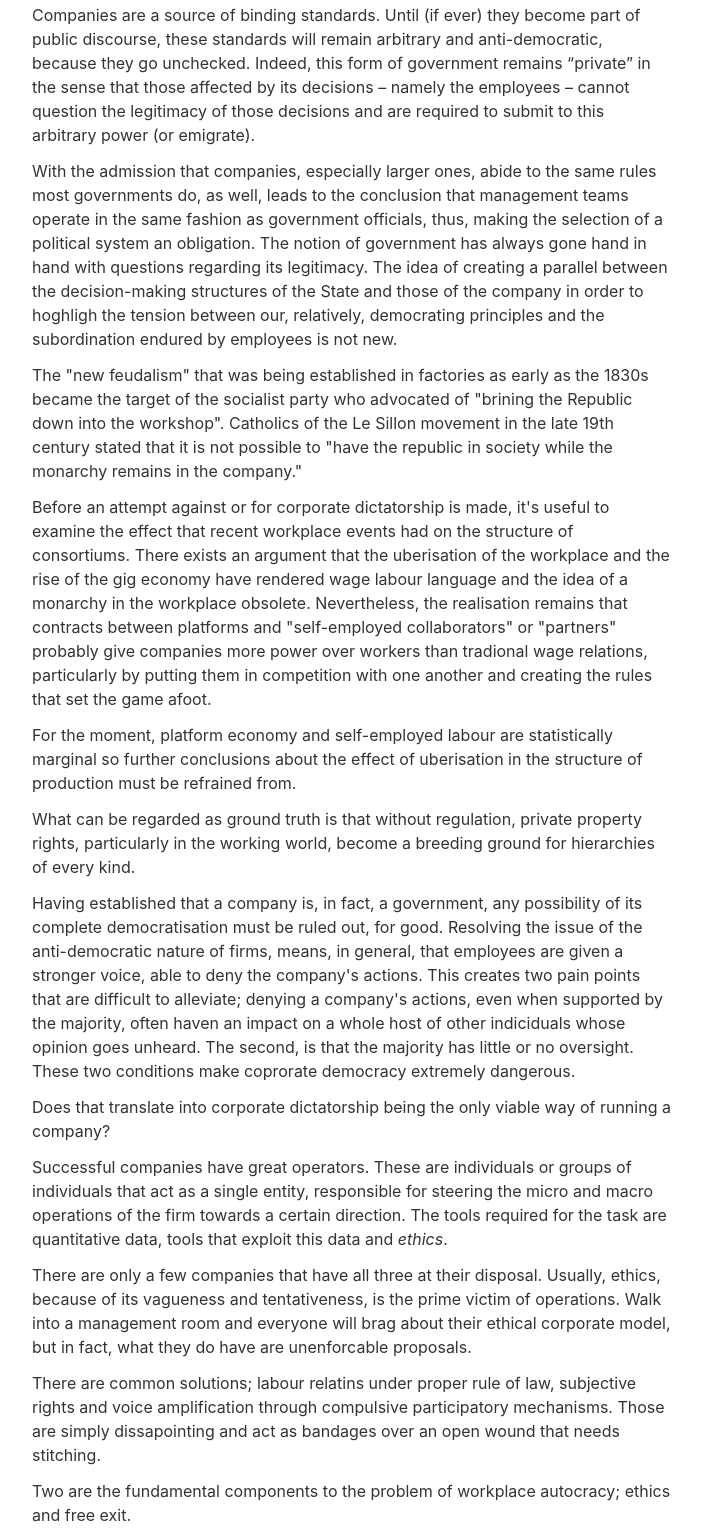
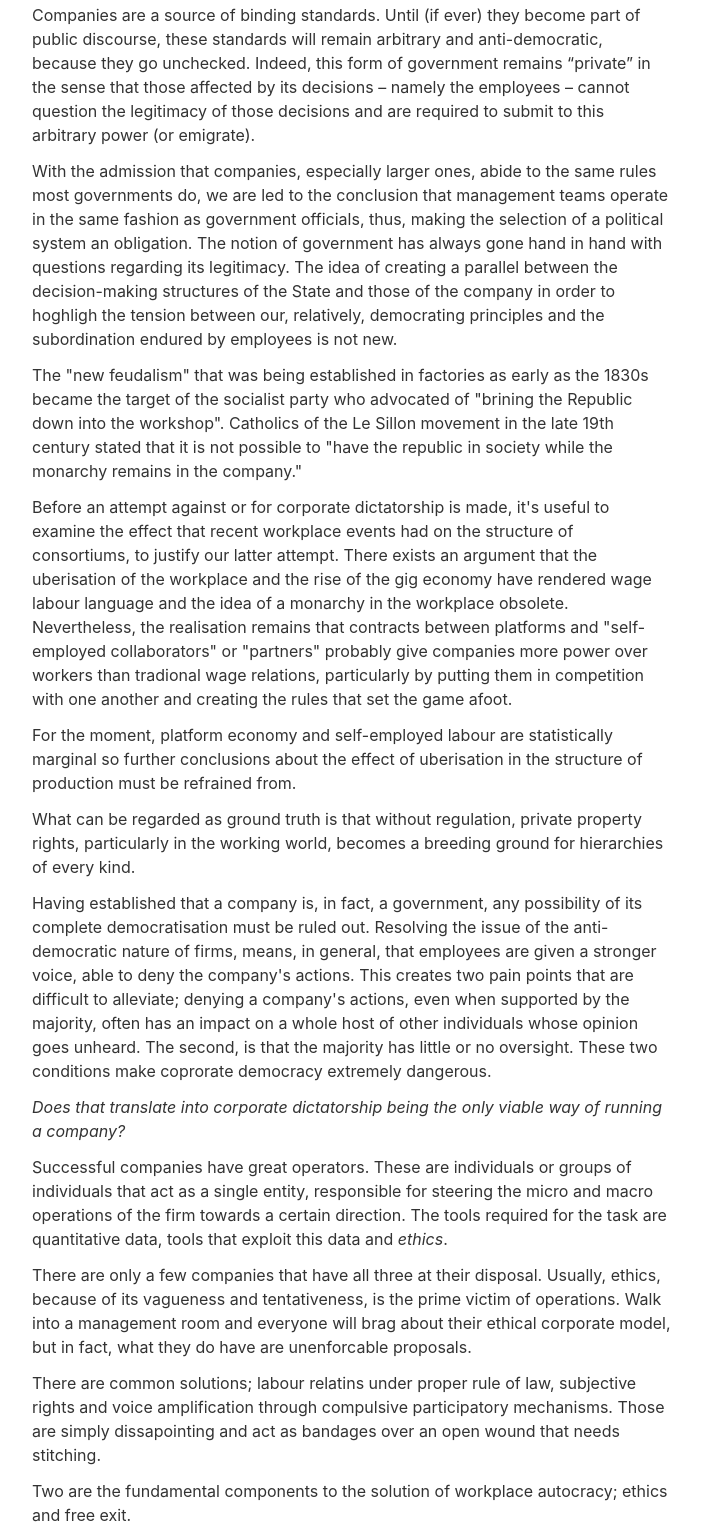
Before and after one commit to ar363/eleventy-stylus-blog-theme, an Eleventy site: page posts/ethical-corporate-dictatorship.md in a window 1280 px wide. Shown: the part 400-1930 px from the top of the page, without its empty margins (288-989 px from the left). Built offline with nearby package versions, Linux system fonts and the light colour scheme; Eleventy itself is replaced by a stand-in of ours; files that its build step writes are made by us from their sources.

Commit message:
Update ethical-corporate-dictatorship.md

```diff
--- a/posts/ethical-corporate-dictatorship.md
+++ b/posts/ethical-corporate-dictatorship.md
@@ -13,19 +13,19 @@ tags:
 
 Companies are a source of binding standards. Until (if ever) they become part of public discourse, these standards will remain arbitrary and anti-democratic, because they go unchecked. Indeed, this form of government remains “private” in the sense that those affected by its decisions – namely the employees – cannot question the legitimacy of those decisions and are required to submit to this arbitrary power (or emigrate).
 
-With the admission that companies, especially larger ones, abide to the same rules most governments do, as well, leads to the conclusion that management teams operate in the same fashion as government officials, thus, making the selection of a political system an obligation. The notion of government has always gone hand in hand with questions regarding its legitimacy. The idea of creating a parallel between the decision-making structures of the State and those of the company in order to hoghligh the tension between our, relatively, democrating principles and the subordination endured by employees is not new.
+With the admission that companies, especially larger ones, abide to the same rules most governments do, we are led to the conclusion that management teams operate in the same fashion as government officials, thus, making the selection of a political system an obligation. The notion of government has always gone hand in hand with questions regarding its legitimacy. The idea of creating a parallel between the decision-making structures of the State and those of the company in order to hoghligh the tension between our, relatively, democrating principles and the subordination endured by employees is not new.
 
 The "new feudalism" that was being established in factories as early as the 1830s became the target of the socialist party who advocated of "brining the Republic down into the workshop". Catholics of the Le Sillon movement in the late 19th century stated that it is not possible to "have the republic in society while the monarchy remains in the company."
 
-Before an attempt against or for corporate dictatorship is made, it's useful to examine the effect that recent workplace events had on the structure of consortiums. There exists an argument that the uberisation of the workplace and the rise of the gig economy have rendered wage labour language and the idea of a monarchy in the workplace obsolete. Nevertheless, the realisation remains that contracts between platforms and "self-employed collaborators" or "partners" probably give companies more power over workers than tradional wage relations, particularly by putting them in competition with one another and creating the rules that set the game afoot.
+Before an attempt against or for corporate dictatorship is made, it's useful to examine the effect that recent workplace events had on the structure of consortiums, to justify our latter attempt. There exists an argument that the uberisation of the workplace and the rise of the gig economy have rendered wage labour language and the idea of a monarchy in the workplace obsolete. Nevertheless, the realisation remains that contracts between platforms and "self-employed collaborators" or "partners" probably give companies more power over workers than tradional wage relations, particularly by putting them in competition with one another and creating the rules that set the game afoot.
 
 For the moment, platform economy and self-employed labour are statistically marginal so further conclusions about the effect of uberisation in the structure of production must be refrained from.
 
-What can be regarded as ground truth is that without regulation, private property rights, particularly in the working world, become a breeding ground for hierarchies of every kind.
+What can be regarded as ground truth is that without regulation, private property rights, particularly in the working world, becomes a breeding ground for hierarchies of every kind.
 
-Having established that a company is, in fact, a government, any possibility of its complete democratisation must be ruled out, for good. Resolving the issue of the anti-democratic nature of firms, means, in general, that employees are given a stronger voice, able to deny the company's actions. This creates two pain points that are difficult to alleviate; denying a company's actions, even when supported by the majority, often haven an impact on a whole host of other indiciduals whose opinion goes unheard. The second, is that the majority has little or no oversight. These two conditions make coprorate democracy extremely dangerous.
+Having established that a company is, in fact, a government, any possibility of its complete democratisation must be ruled out. Resolving the issue of the anti-democratic nature of firms, means, in general, that employees are given a stronger voice, able to deny the company's actions. This creates two pain points that are difficult to alleviate; denying a company's actions, even when supported by the majority, often has an impact on a whole host of other individuals whose opinion goes unheard. The second, is that the majority has little or no oversight. These two conditions make coprorate democracy extremely dangerous.
 
-Does that translate into corporate dictatorship being the only viable way of running a company?
+_Does that translate into corporate dictatorship being the only viable way of running a company?_
 
 Successful companies have great operators. These are individuals or groups of individuals that act as a single entity, responsible for steering the micro and macro operations of the firm towards a certain direction. The tools required for the task are quantitative data, tools that exploit this data and *ethics*.
 
@@ -33,14 +33,14 @@ There are only a few companies that have all three at their disposal. Usually, e
 
 There are common solutions; labour relatins under proper rule of law, subjective rights and voice amplification through compulsive participatory mechanisms. Those are simply dissapointing and act as bandages over an open wound that needs stitching.
 
-Two are the fundamental components to the problem of workplace autocracy; ethics and free exit.
+Two are the fundamental components to the solution of workplace autocracy; ethics and free exit.
 
 A regulatory model based on moral principles that systematizes, defends and recommends concepts of right behavior across all levels of the organization along with the true freedom of exit can liberate the workplace of pathogenic behavior, forcing the survival of the fittest, both among the citizens but also among the companies paritcipating in a free market.
 
 Contractual barriers, such as noncompetes that bar employees from working for companies in the same industry must be the first victim of ethical corporate dictatorhsips. Especially in high-demand markets, the lack of viable alternatives is no longer an excuse.
 
-As far as moral principles, there are two indispensable ones; proof-of-work and non-zero-sum. A system that compenesates participants based on the level of their involvement is crucial to fairly dispense the resources of the system. What's more, the realization that individuals inside the company are not competing with each other but with the market itself, and the goal should be to make the market bigger rather than hunting for a bigger stake at it.
+As far as moral principles, there are two indispensable ones; proof-of-work and non-zero-sum. A system that compenesates participants based on the level of their involvement is crucial to fairly dispense the resources of the system. What's more, the realization that individuals inside the company are not competing with each other but with the market itself, and the goal is to grow the market rather than hunt for a bigger stake at it.
 
-There is no perfect way to sanitize the workplace but injecting ethics into already corrupt government systems seems to be better than attempting to democratize it.
+There is no perfect way to sanitize the workplace but injecting ethics into an already corrupt system seems to bear more fruit than attempting to democratize it.
 
 Regulation should focus on the former.
```
